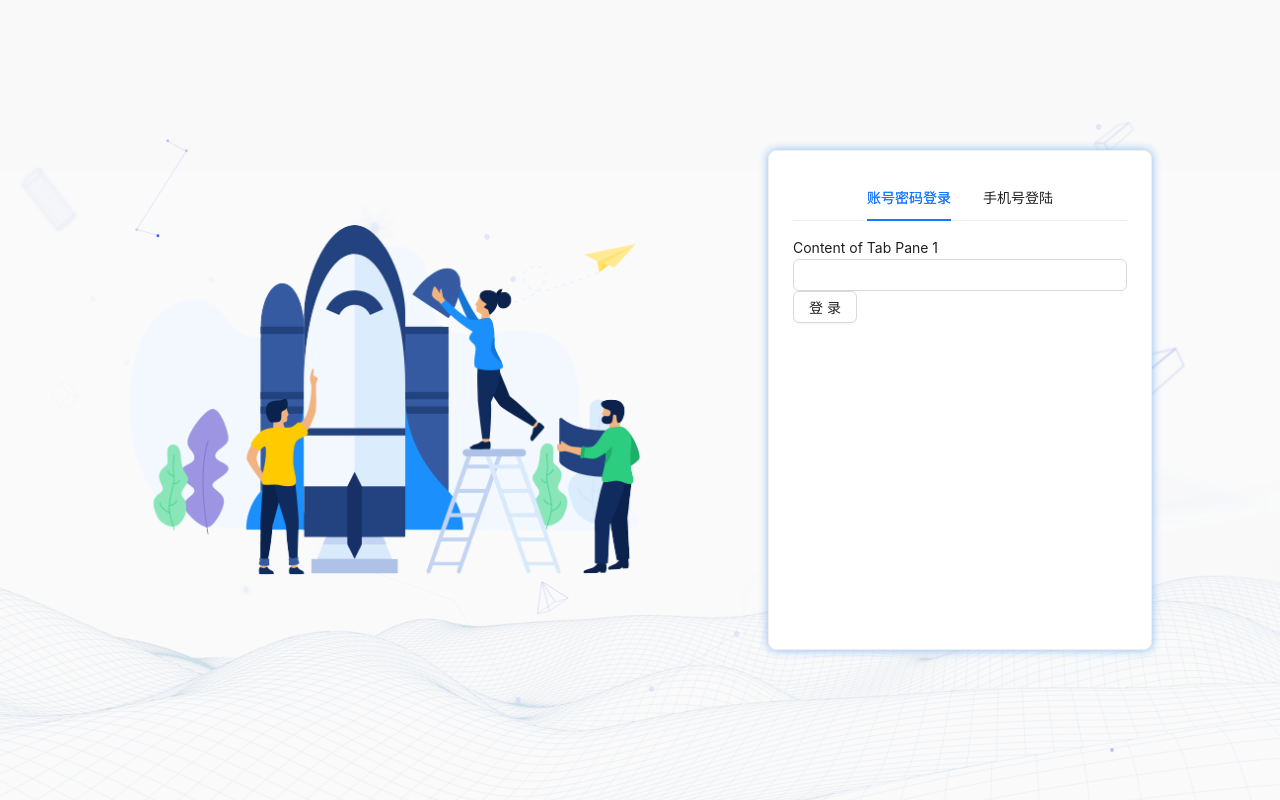
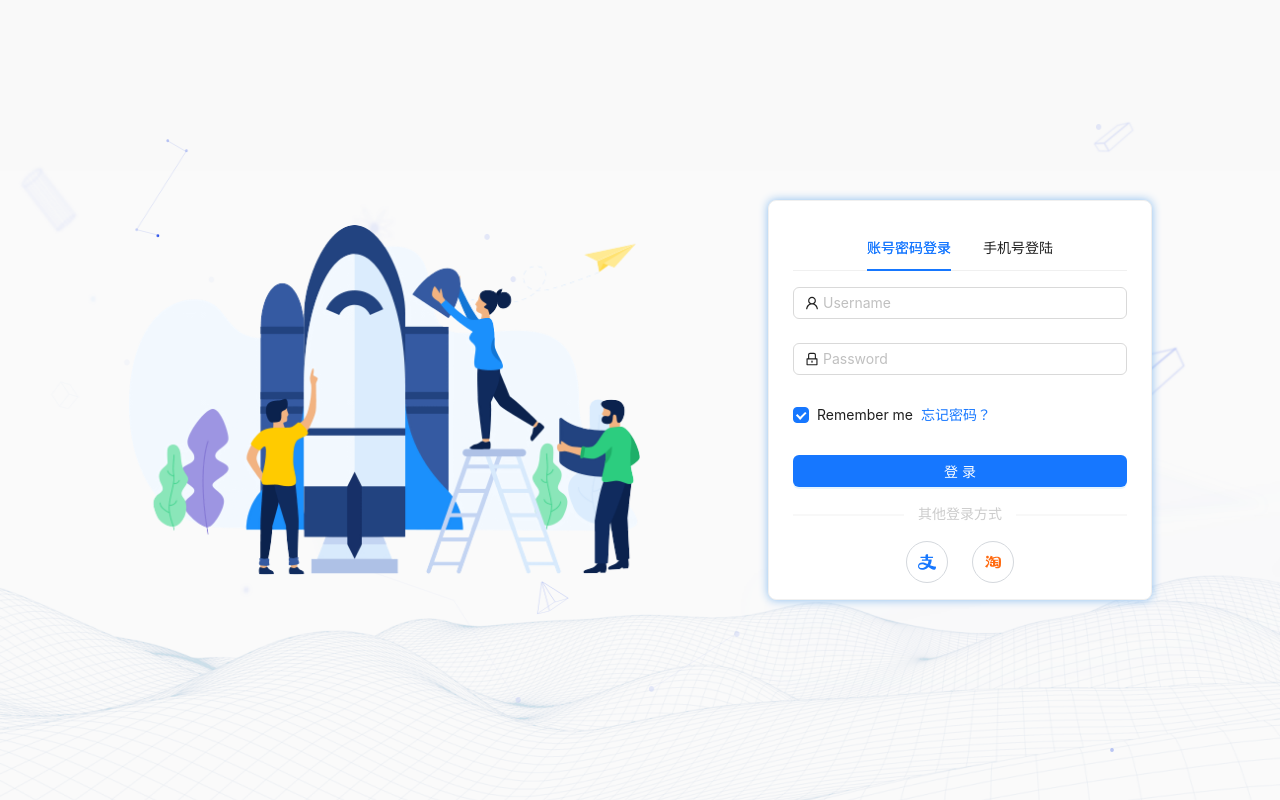
Before and after one commit to luckylark2000/xx-management, a React (Vite) app: page /#/login in a window 1280 px wide. Built offline with nearby package versions, Linux system fonts and the light colour scheme.

Commit message:
登录页账户登录初步调整完成

```diff
--- a/src/view/App.tsx
+++ b/src/view/App.tsx
@@ -1,6 +1,6 @@
 import React, { Suspense } from 'react';
 import GetRouter from "../router";
-import { HashRouter, useRoutes } from 'react-router-dom';
+import { HashRouter } from 'react-router-dom';
 import Loading from '../load/Loading';
 const App: React.FC = () => {
   return (
@@ -10,7 +10,6 @@ const App: React.FC = () => {
         <GetRouter />
       </HashRouter >
     </Suspense>
-
   );
 };
 
--- a/src/view/Login/index.tsx
+++ b/src/view/Login/index.tsx
@@ -1,239 +1,18 @@
 
-// import {
-//     AlipayOutlined,
-//     LockOutlined,
-//     MobileOutlined,
-//     TaobaoOutlined,
-//     UserOutlined,
-//     WeiboOutlined,
-// } from '@ant-design/icons';
-// import {
-//     LoginFormPage,
-//     ProFormCaptcha,
-//     ProFormCheckbox,
-//     ProFormText,
-// } from '@ant-design/pro-components';
-// import { Button, Divider, message, Space, Tabs } from 'antd';
-// import type { CSSProperties } from 'react';
-// import { useState } from 'react';
-
-// type LoginType = 'phone' | 'account';
-
-// const iconStyles: CSSProperties = {
-//     color: 'rgba(0, 0, 0, 0.2)',
-//     fontSize: '18px',
-//     verticalAlign: 'middle',
-//     cursor: 'pointer',
-// };
-
-// export default () => {
-//     const [loginType, setLoginType] = useState<LoginType>('phone');
-//     return (
-//         <div style={{ backgroundColor: 'white', height: 'calc(100vh - 48px)', margin: -24 }}>
-//             <LoginFormPage
-//                 backgroundImageUrl="https://gw.alipayobjects.com/zos/rmsportal/FfdJeJRQWjEeGTpqgBKj.png"
-//                 logo="https://github.githubassets.com/images/modules/logos_page/Octocat.png"
-//                 title="Github"
-//                 subTitle="全球最大的代码托管平台"
-//                 activityConfig={{
-//                     style: {
-//                         boxShadow: '0px 0px 8px rgba(0, 0, 0, 0.2)',
-//                         color: '#fff',
-//                         borderRadius: 8,
-//                         backgroundColor: '#1677FF',
-//                     },
-//                     title: '活动标题，可配置图片',
-//                     subTitle: '活动介绍说明文字',
-//                     action: (
-//                         <Button
-//                             size="large"
-//                             style={{
-//                                 borderRadius: 20,
-//                                 background: '#fff',
-//                                 color: '#1677FF',
-//                                 width: 120,
-//                             }}
-//                         >
-//                             去看看
-//                         </Button>
-//                     ),
-//                 }}
-//                 actions={
-//                     <div
-//                         style={{
-//                             display: 'flex',
-//                             justifyContent: 'center',
-//                             alignItems: 'center',
-//                             flexDirection: 'column',
-//                         }}
-//                     >
-//                         <Divider plain>
-//                             <span style={{ color: '#CCC', fontWeight: 'normal', fontSize: 14 }}>
-//                                 其他登录方式
-//                             </span>
-//                         </Divider>
-//                         <Space align="center" size={24}>
-//                             <div
-//                                 style={{
-//                                     display: 'flex',
-//                                     justifyContent: 'center',
-//                                     alignItems: 'center',
-//                                     flexDirection: 'column',
-//                                     height: 40,
-//                                     width: 40,
-//                                     border: '1px solid #D4D8DD',
-//                                     borderRadius: '50%',
-//                                 }}
-//                             >
-//                                 <AlipayOutlined style={{ ...iconStyles, color: '#1677FF' }} />
-//                             </div>
-//                             <div
-//                                 style={{
-//                                     display: 'flex',
-//                                     justifyContent: 'center',
-//                                     alignItems: 'center',
-//                                     flexDirection: 'column',
-//                                     height: 40,
-//                                     width: 40,
-//                                     border: '1px solid #D4D8DD',
-//                                     borderRadius: '50%',
-//                                 }}
-//                             >
-//                                 <TaobaoOutlined style={{ ...iconStyles, color: '#FF6A10' }} />
-//                             </div>
-//                             <div
-//                                 style={{
-//                                     display: 'flex',
-//                                     justifyContent: 'center',
-//                                     alignItems: 'center',
-//                                     flexDirection: 'column',
-//                                     height: 40,
-//                                     width: 40,
-//                                     border: '1px solid #D4D8DD',
-//                                     borderRadius: '50%',
-//                                 }}
-//                             >
-//                                 <WeiboOutlined style={{ ...iconStyles, color: '#333333' }} />
-//                             </div>
-//                         </Space>
-//                     </div>
-//                 }
-//             >
-//                 <Tabs
-//                     centered
-//                     activeKey={loginType}
-//                     onChange={(activeKey) => setLoginType(activeKey as LoginType)}
-//                 >
-//                     <Tabs.TabPane key={'account'} tab={'账号密码登录'} />
-//                     <Tabs.TabPane key={'phone'} tab={'手机号登录'} />
-//                 </Tabs>
-//                 {loginType === 'account' && (
-//                     <>
-//                         <ProFormText
-//                             name="username"
-//                             fieldProps={{
-//                                 size: 'large',
-//                                 prefix: <UserOutlined className={'prefixIcon'} />,
-//                             }}
-//                             placeholder={'用户名: admin or user'}
-//                             rules={[
-//                                 {
-//                                     required: true,
-//                                     message: '请输入用户名!',
-//                                 },
-//                             ]}
-//                         />
-//                         <ProFormText.Password
-//                             name="password"
-//                             fieldProps={{
-//                                 size: 'large',
-//                                 prefix: <LockOutlined className={'prefixIcon'} />,
-//                             }}
-//                             placeholder={'密码: ant.design'}
-//                             rules={[
-//                                 {
-//                                     required: true,
-//                                     message: '请输入密码！',
-//                                 },
-//                             ]}
-//                         />
-//                     </>
-//                 )}
-//                 {loginType === 'phone' && (
-//                     <>
-//                         <ProFormText
-//                             fieldProps={{
-//                                 size: 'large',
-//                                 prefix: <MobileOutlined className={'prefixIcon'} />,
-//                             }}
-//                             name="mobile"
-//                             placeholder={'手机号'}
-//                             rules={[
-//                                 {
-//                                     required: true,
-//                                     message: '请输入手机号！',
-//                                 },
-//                                 {
-//                                     pattern: /^1\d{10}$/,
-//                                     message: '手机号格式错误！',
-//                                 },
-//                             ]}
-//                         />
-//                         <ProFormCaptcha
-//                             fieldProps={{
-//                                 size: 'large',
-//                                 prefix: <LockOutlined className={'prefixIcon'} />,
-//                             }}
-//                             captchaProps={{
-//                                 size: 'large',
-//                             }}
-//                             placeholder={'请输入验证码'}
-//                             captchaTextRender={(timing, count) => {
-//                                 if (timing) {
-//                                     return `${count} ${'获取验证码'}`;
-//                                 }
-//                                 return '获取验证码';
-//                             }}
-//                             name="captcha"
-//                             rules={[
-//                                 {
-//                                     required: true,
-//                                     message: '请输入验证码！',
-//                                 },
-//                             ]}
-//                             onGetCaptcha={async () => {
-//                                 message.success('获取验证码成功！验证码为：1234');
-//                             }}
-//                         />
-//                     </>
-//                 )}
-//                 <div
-//                     style={{
-//                         marginBlockEnd: 24,
-//                     }}
-//                 >
-//                     <ProFormCheckbox noStyle name="autoLogin">
-//                         自动登录
-//                     </ProFormCheckbox>
-//                     <a
-//                         style={{
-//                             float: 'right',
-//                         }}
-//                     >
-//                         忘记密码
-//                     </a>
-//                 </div>
-//             </LoginFormPage>
-//         </div>
-//     );
-// };
-
-import { Button, Card, Form, Input, message, Tabs } from "antd"
+import { Button, Card, Checkbox, Divider, Form, Input, message, Space, Tabs } from "antd"
 import styles from "./style.module.scss"
-import { useState } from "react"
+import { CSSProperties, useState } from "react"
 import { useNavigate } from "react-router-dom";
 import loginImage from "../../assets/login_left.png"
+import { AlipayOutlined, LockOutlined, TaobaoOutlined, UserOutlined } from "@ant-design/icons";
 type LoginType = 'phone' | 'account';
+
+const iconStyles: CSSProperties = {
+    color: 'rgba(0, 0, 0, 0.2)',
+    fontSize: '18px',
+    verticalAlign: 'middle',
+    cursor: 'pointer',
+};
 
 const Login = () => {
     const navigateTo = useNavigate()
@@ -251,27 +30,93 @@ const Login = () => {
                         {
                             key: 'account',
                             label: `账号密码登录`,
-                            children: `Content of Tab Pane 1`,
+                            //children: `Content of Tab Pane 1`,
                         },
                         {
                             key: 'phone',
                             label: `手机号登陆`,
-                            children: `Content of Tab Pane 2`,
+                            //children: `Content of Tab Pane 2`,
                         }
                     ]}
                     onChange={(activeKey) => setLoginType(activeKey as LoginType)}
                 />
 
                 {loginType === "account" &&
-                    <Form>
-                        <Input />
+                    <Form
+                        initialValues={{ remember: true }}
+                        onFinish={() => {
+                            //TODO待完成
+                        }}>
+                        <Form.Item
+                            name="username"
+                            rules={[{ required: true, message: 'Please input your Username!' }]}
+                        >
+                            <Input prefix={<UserOutlined />} placeholder="Username" />
+                        </Form.Item>
+                        <Form.Item
+                            name="password"
+                            rules={[{ required: true, message: 'Please input your Password!' }]}
+                        >
+                            <Input
+                                prefix={<LockOutlined className="site-form-item-icon" />}
+                                type="password"
+                                placeholder="Password"
+                            />
+                        </Form.Item>
+                        <Form.Item>
+                            <Form.Item name="remember" valuePropName="checked" noStyle>
+                                <Checkbox>Remember me</Checkbox>
+                            </Form.Item>
+
+                            <a className="login-form-forgot" href="">
+                                忘记密码？
+                            </a>
+                        </Form.Item>
                     </Form>}
                 {loginType === "phone" &&
                     <Form>34343</Form>}
                 <Button
+                    type="primary"
+                    block
                     onClick={() => {
                         navigateTo("/home")
+                        message.success("登录成功！")
                     }}>登录</Button>
+                <Divider plain>
+                    <span style={{ color: '#CCC', fontWeight: 'normal', fontSize: 14 }}>
+                        其他登录方式
+                    </span>
+                </Divider>
+                <Space align="center" size={24} style={{ display: "flex", justifyContent: "center" }}>
+                    <div
+                        style={{
+                            display: 'flex',
+                            justifyContent: 'center',
+                            alignItems: 'center',
+                            flexDirection: 'column',
+                            height: 40,
+                            width: 40,
+                            border: '1px solid #D4D8DD',
+                            borderRadius: '50%',
+                        }}
+                    >
+                        <AlipayOutlined style={{ ...iconStyles, color: '#1677FF' }} />
+                    </div>
+                    <div
+                        style={{
+                            display: 'flex',
+                            justifyContent: 'center',
+                            alignItems: 'center',
+                            flexDirection: 'column',
+                            height: 40,
+                            width: 40,
+                            border: '1px solid #D4D8DD',
+                            borderRadius: '50%',
+                        }}
+                    >
+                        <TaobaoOutlined style={{ ...iconStyles, color: '#FF6A10' }} />
+                    </div>
+                </Space>
             </Card>
         </div>
     )
--- a/src/view/Login/style.module.scss
+++ b/src/view/Login/style.module.scss
@@ -22,9 +22,10 @@
 
     >:last-child {
         //登录框
-        height: 500px;
+        height: 400px;
         width: 400px;
         margin-right: 10%;
         box-shadow: 0 0 10px rgb(138, 189, 240);
+
     }
 }
```
